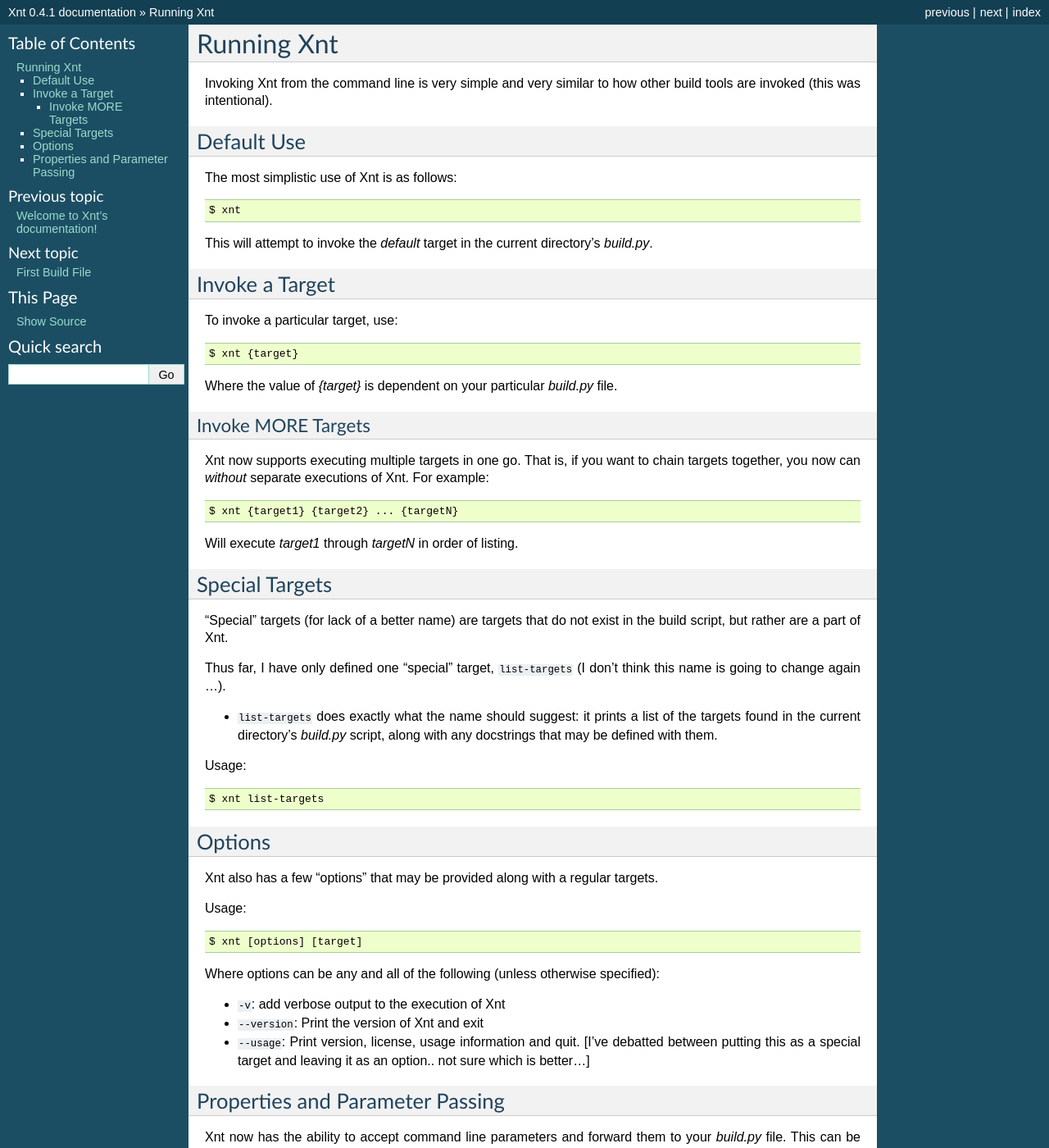
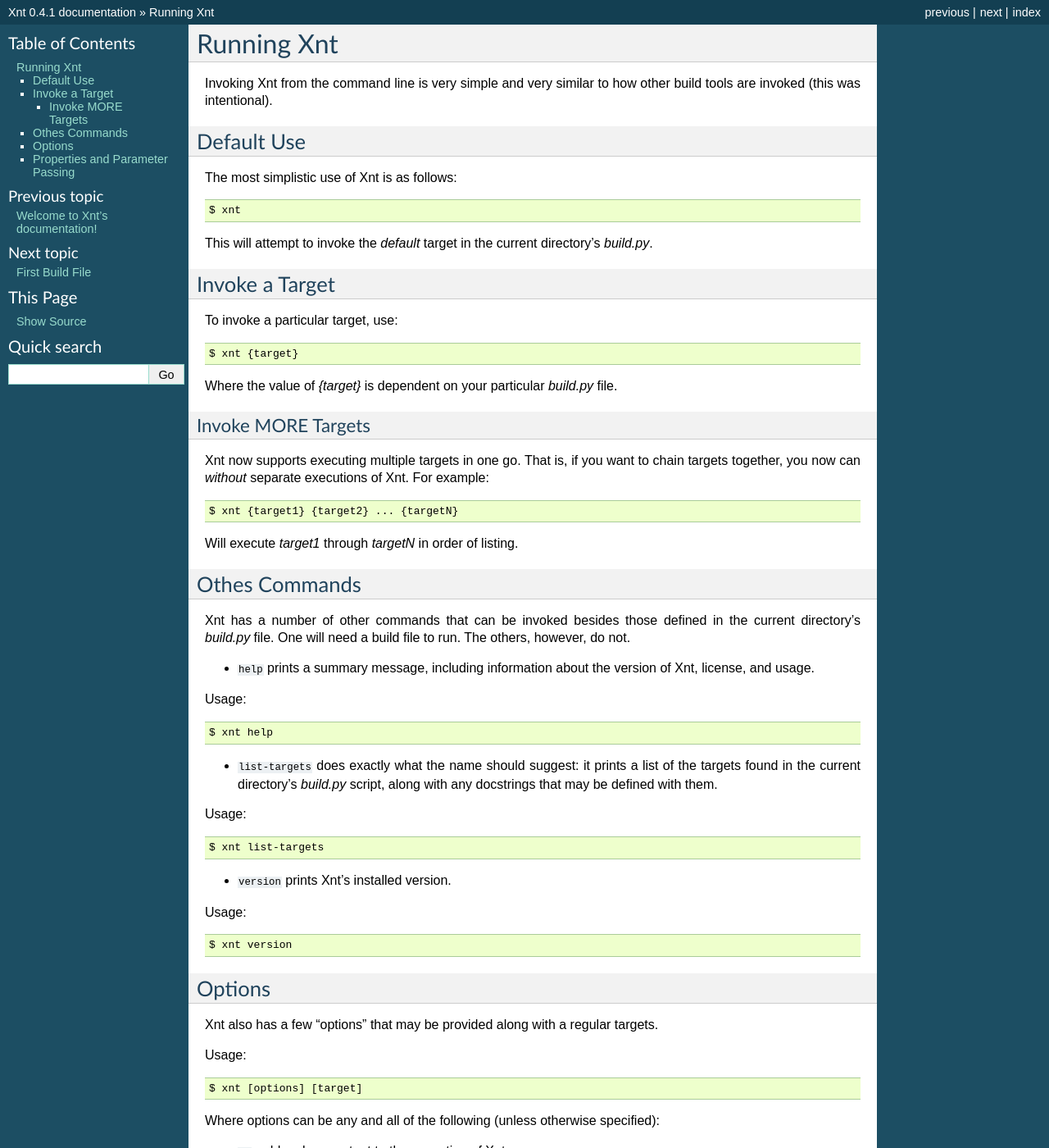
Before and after one commit to kennyballou/Xnt, a Sphinx documentation site: the page built from docs/source/xenant.rst, in a window 1280 px wide and 1400 px high. Shown: the whole window at 82% size. Built offline with Sphinx 7.4.7, drawn with Linux system fonts in a browser that asks for light colours.

Commit message:
Update Documentation regarding usage

```diff
--- a/docs/source/xenant.rst
+++ b/docs/source/xenant.rst
@@ -38,16 +38,22 @@
 
 Will execute `target1` through `targetN` in order of listing.
 
-.. _specialTargets:
+.. _otherCommands:
 
-Special Targets
----------------
+Othes Commands
+--------------
 
-"Special" targets (for lack of a better name) are targets that do not exist in
-the build script, but rather are a part of Xnt.
+Xnt has a number of other commands that can be invoked besides those defined in
+the current directory's `build.py` file. One will need a build file to run. The
+others, however, do not.
 
-Thus far, I have only defined one "special" target, ``list-targets`` (I don't
-think this name is going to change again ...).
+* ``help`` prints a summary message, including information about the version of
+  Xnt, license, and usage.
+
+Usage::
+
+    $ xnt help
+
 
 * ``list-targets`` does exactly what the name should suggest: it prints a list
   of the targets found in the current directory's `build.py` script, along with
@@ -56,6 +62,12 @@
 Usage::
 
     $ xnt list-targets
+
+* ``version`` prints Xnt's installed version.
+
+Usage::
+
+    $ xnt version
 
 .. _xntOptions:
 
@@ -71,12 +83,6 @@
 Where options can be any and all of the following (unless otherwise specified):
 
 * ``-v``: add verbose output to the execution of Xnt
-
-* ``--version``: Print the version of Xnt and exit
-
-* ``--usage``: Print version, license, usage information and quit. [I've
-  debatted between putting this as a special target and leaving it as an
-  option.. not sure which is better...]
 
 .. _xntPropertiesParameters:
 
```
Also changed, not shown: 1 other file.
